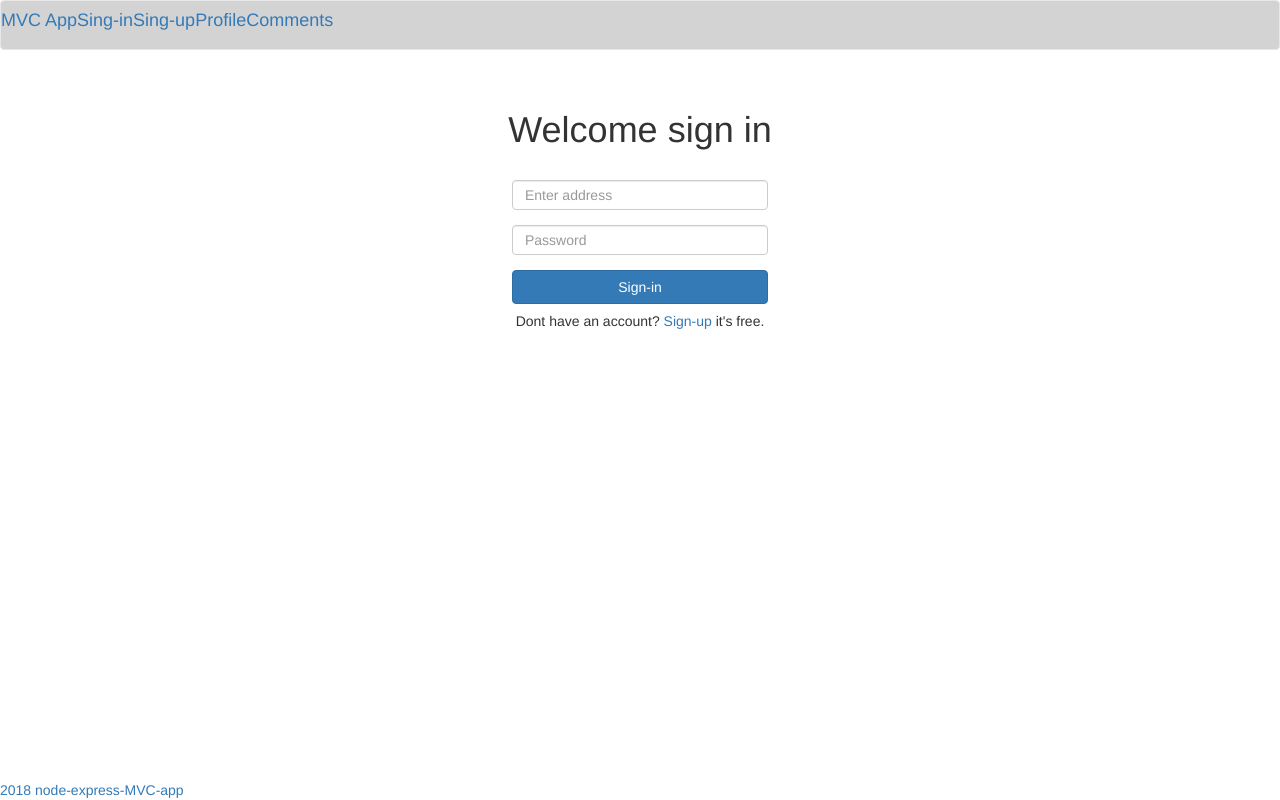
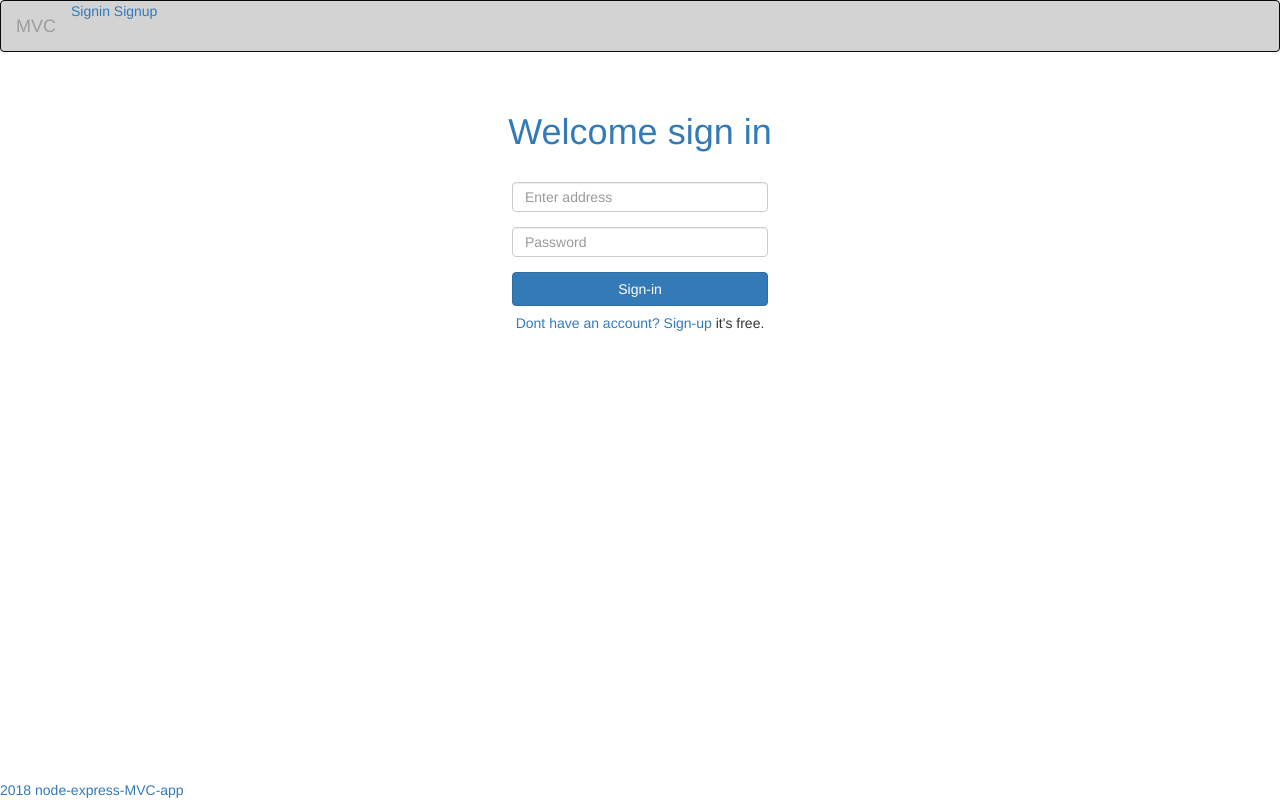
Before and after one commit to Ricardofolgado/MVC, a plain HTML site: page index.html in a window 1280 px wide. Drawn offline with Linux system fonts and the light colour scheme.

Commit message:
navbar edit

```diff
--- a/index.html
+++ b/index.html
@@ -41,16 +41,22 @@ left: 40%;
 
 
 	</style>
+	<body>
+		<nav class="navbar navbar-inverse">
+  <div class="container-fluid">
+    <div class="navbar-header">
+      <a class="navbar-brand" href="#">MVC</a>
+    </div>
+    <ul class="nav navbar-nav">
+      <a href="#">Signin<a>
+      	 <a href="#">Signup<a>
 
-	<nav class="navbar navbar-default">
-		<div class="navbar-header ">
-			<a class="navbar-header" href="#"><h4>MVC App</h4></a>
-			<a class="navbar-header"><h4>Sing-in</h4></a>
-			<a class="navbar-header"><h4>Sing-up</h4></a>
-			<a class="navbar-header"><h4>Profile</h4></a>
-			<a class="navbar-header"><h4>Comments</h4></a>
-		</div>
-	</nav><br>
+    </ul>
+
+  </div>
+</nav>
+
+	<br>
 	<h1>Welcome sign in</h1>
 	<br>
 <form>
@@ -65,9 +71,9 @@ left: 40%;
 	<h5>Dont have an account? <a href="#">Sign-up</a> it's free.</h5>
 
 
-
-</body>
 <footer class="footer">
 	<a href="#"> 2018 node-express-MVC-app</a>
 </footer>
+</body>
+
 </html>
```
